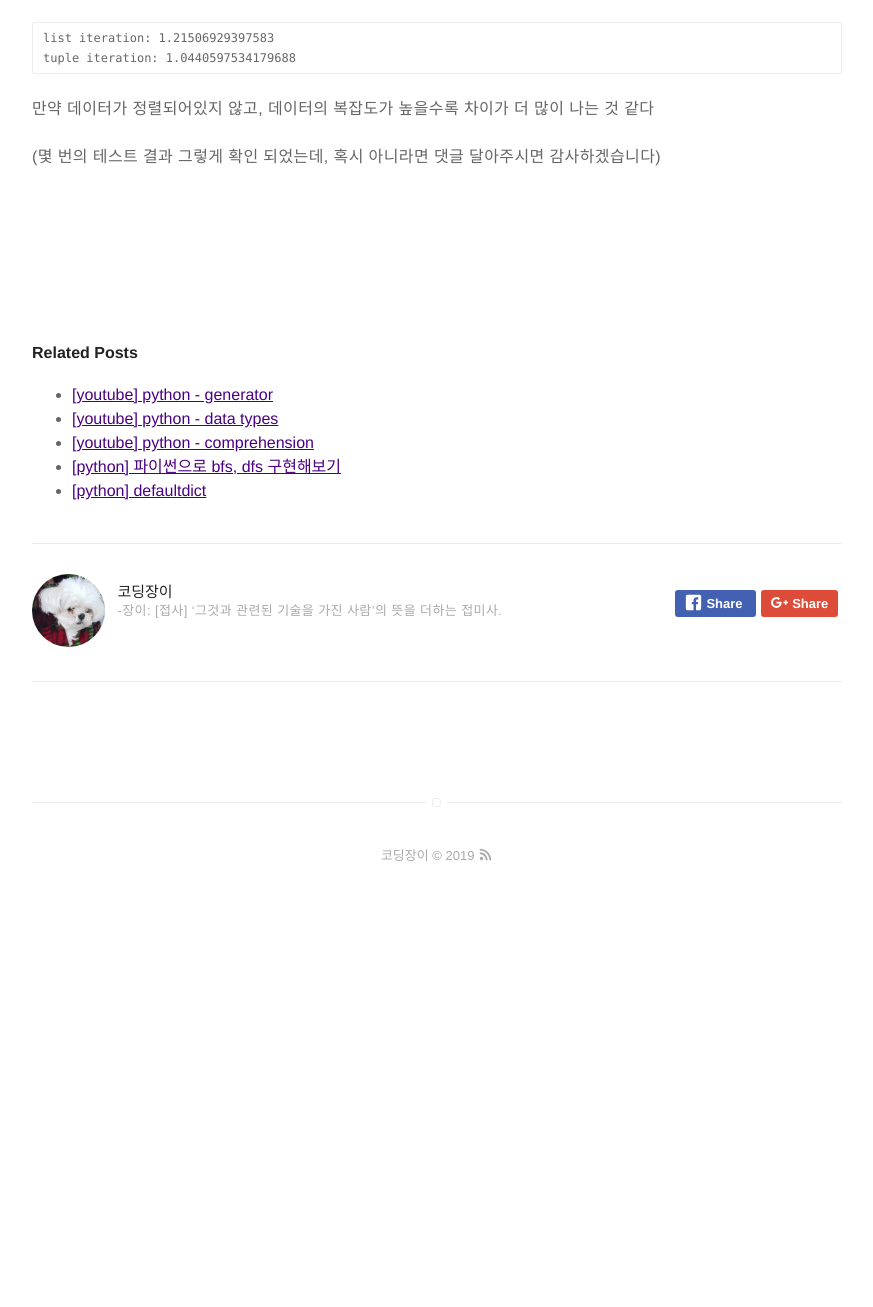
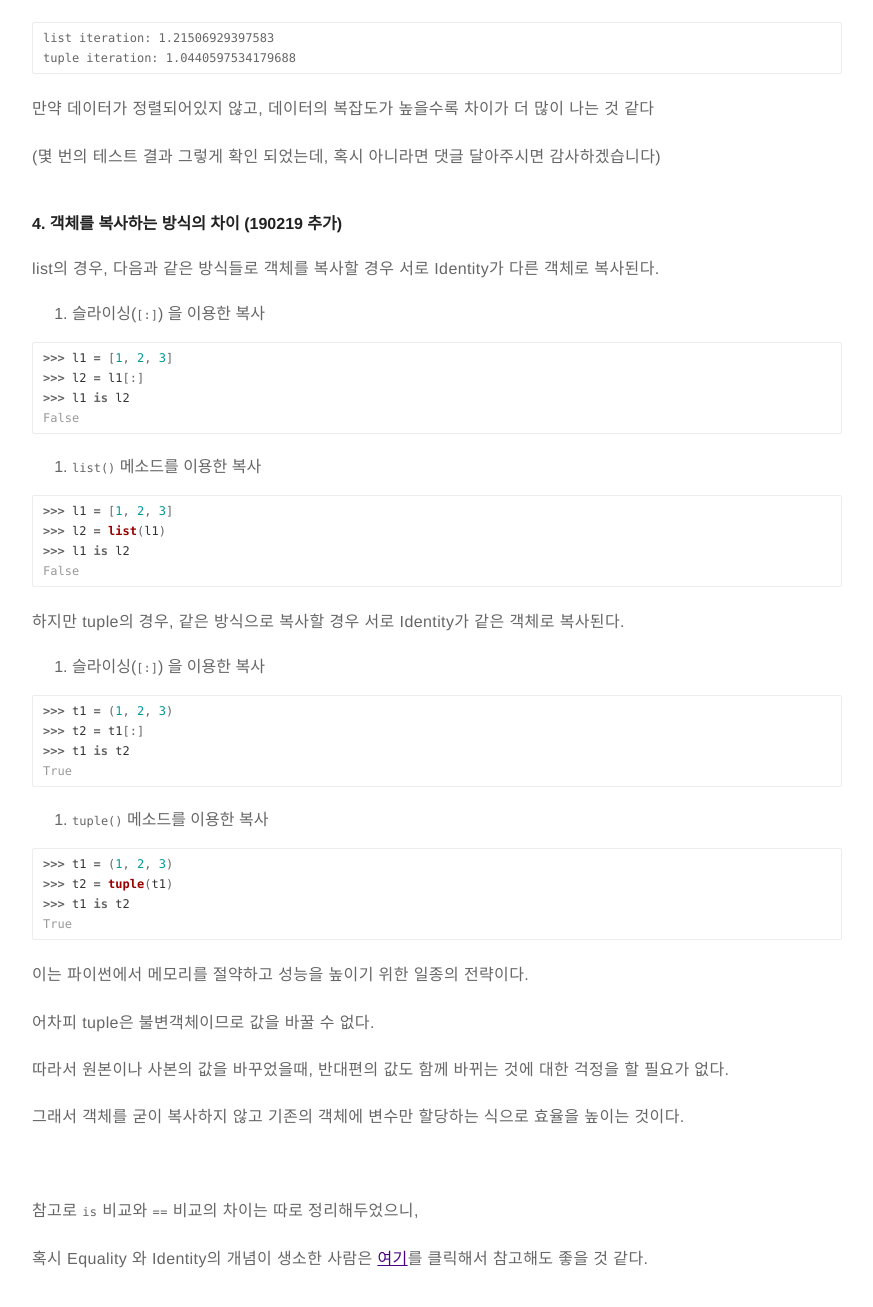
Before and after one commit to itholic/itholic.github.io, a Jekyll site: the page built from _posts/python/2019-02-12-python-list-tuple.md, in a window 1280 px wide and 1400 px high, scrolled down 2352 px. Shown: the top 1307 px of the window, without its empty margins (203-1076 px from the left). Built offline with Jekyll 4.4.1, drawn with Linux system fonts in a browser that asks for light colours; comment, search, counter and statistics services are not loaded; before the commit the page ends 3256 px from its top, so only the background shows below that.

Commit message:
[python] list vs tuple + copy identoty

````diff
--- a/_posts/python/2019-02-12-python-list-tuple.md
+++ b/_posts/python/2019-02-12-python-list-tuple.md
@@ -116,3 +116,61 @@ tuple iteration: 1.0440597534179688
 만약 데이터가 정렬되어있지 않고, 데이터의 복잡도가 높을수록 차이가 더 많이 나는 것 같다
 
 (몇 번의 테스트 결과 그렇게 확인 되었는데, 혹시 아니라면 댓글 달아주시면 감사하겠습니다)
+
+
+#### 4. 객체를 복사하는 방식의 차이 (190219 추가)
+
+list의 경우, 다음과 같은 방식들로 객체를 복사할 경우 서로 Identity가 다른 객체로 복사된다.
+
+1. 슬라이싱(`[:]`) 을 이용한 복사
+
+```python
+>>> l1 = [1, 2, 3]
+>>> l2 = l1[:]
+>>> l1 is l2
+False
+```
+
+2. `list()` 메소드를 이용한 복사
+
+```python
+>>> l1 = [1, 2, 3]
+>>> l2 = list(l1)
+>>> l1 is l2
+False
+```
+
+하지만 tuple의 경우, 같은 방식으로 복사할 경우 서로 Identity가 같은 객체로 복사된다.
+
+
+1. 슬라이싱(`[:]`) 을 이용한 복사
+
+```python
+>>> t1 = (1, 2, 3)
+>>> t2 = t1[:]
+>>> t1 is t2
+True
+```
+
+2. `tuple()` 메소드를 이용한 복사
+
+```python
+>>> t1 = (1, 2, 3)
+>>> t2 = tuple(t1)
+>>> t1 is t2
+True
+```
+
+이는 파이썬에서 메모리를 절약하고 성능을 높이기 위한 일종의 전략이다.
+
+어차피 tuple은 불변객체이므로 값을 바꿀 수 없다.
+
+따라서 원본이나 사본의 값을 바꾸었을때, 반대편의 값도 함께 바뀌는 것에 대한 걱정을 할 필요가 없다.
+
+그래서 객체를 굳이 복사하지 않고 기존의 객체에 변수만 할당하는 식으로 효율을 높이는 것이다.
+
+<br/>
+
+참고로 `is` 비교와 `==` 비교의 차이는 따로 정리해두었으니,
+
+혹시 Equality 와 Identity의 개념이 생소한 사람은 <a href="https://itholic.github.io/python-identity-equality/" target="_blank">여기</a>를 클릭해서 참고해도 좋을 것 같다.
````
